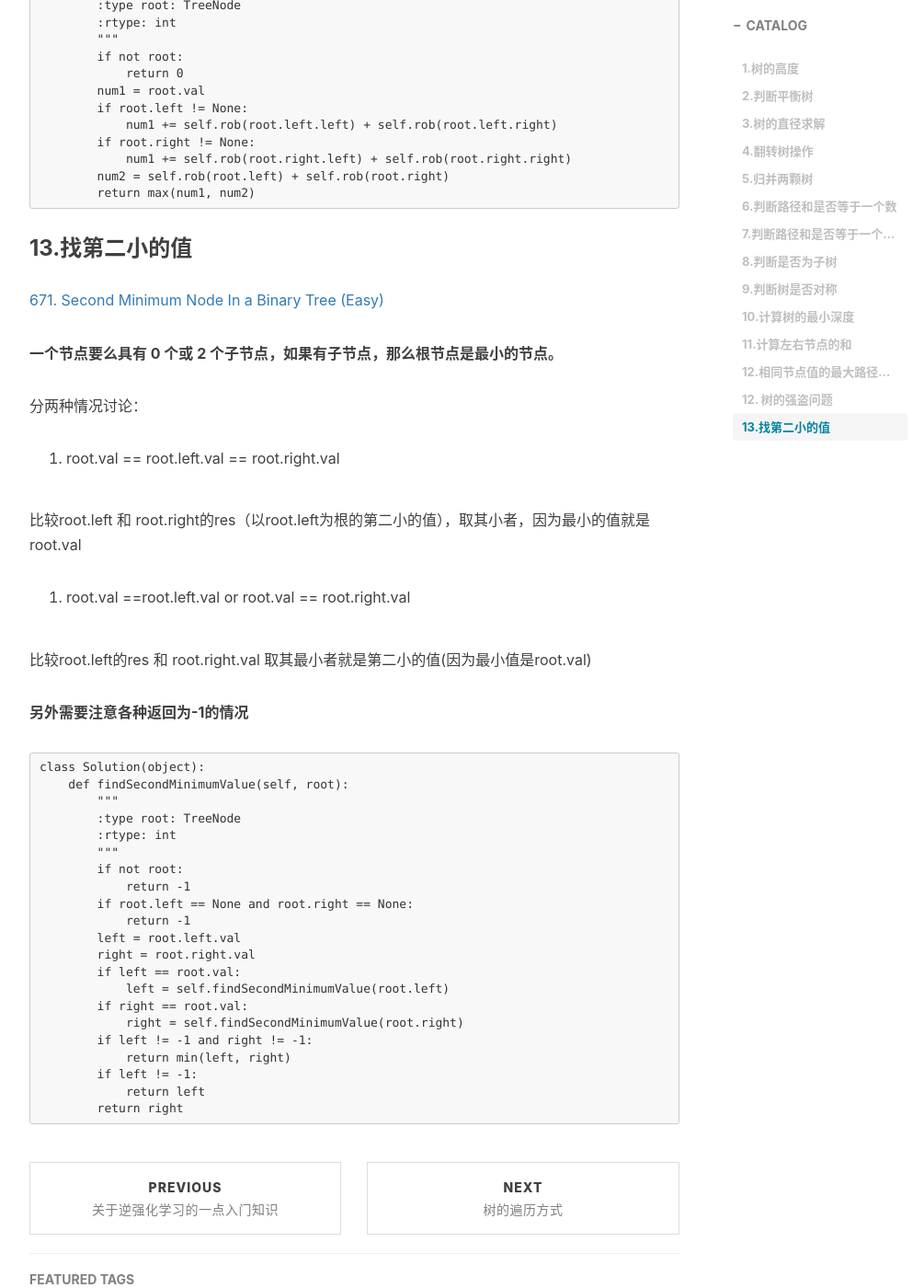
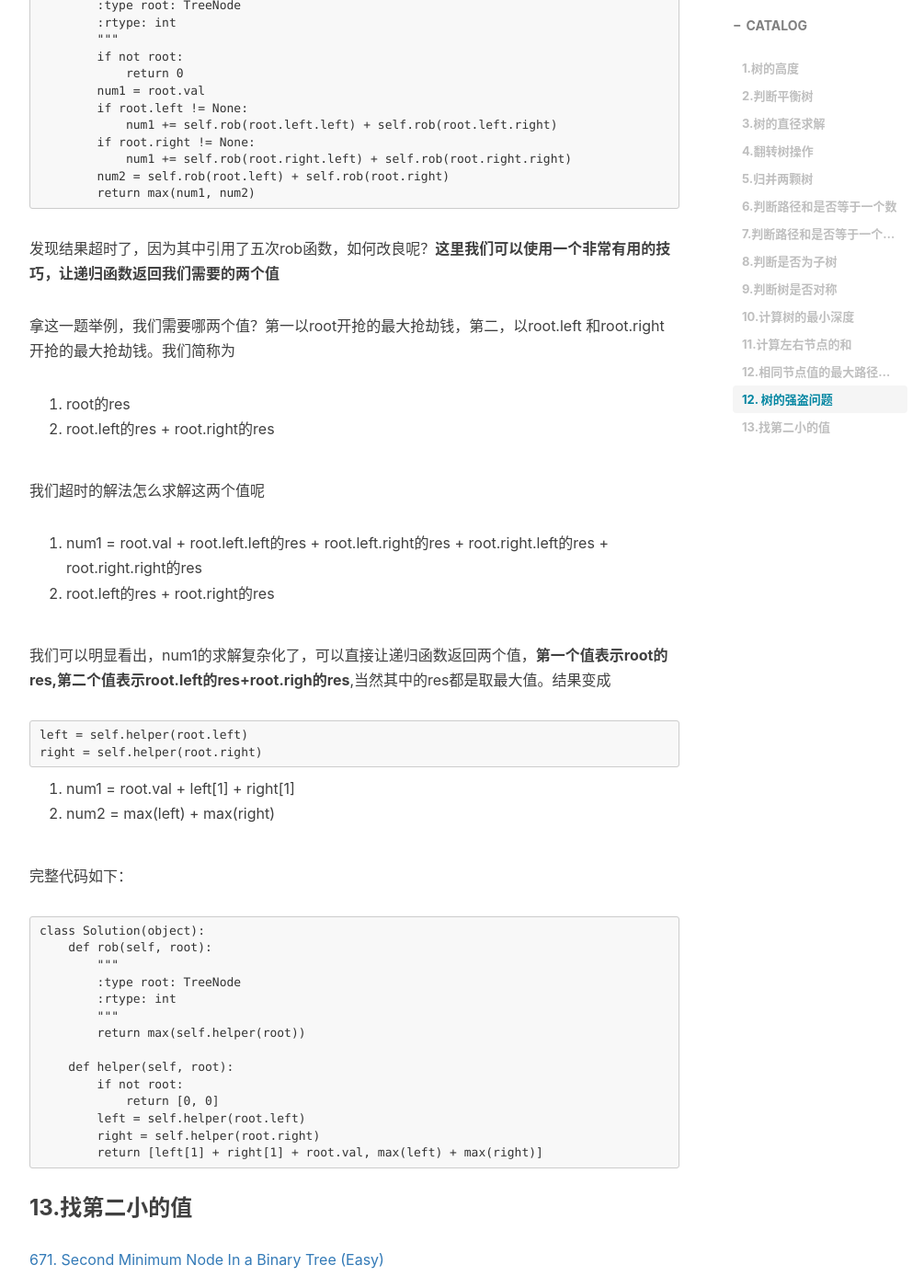
Before and after one commit to yuniler/yuniler.github.io, a Jekyll site: the page built from _posts/2018-12-27-关于LeetCode的一些关于递归方法的解答.md, in a window 1280 px wide and 1400 px high, scrolled down 11279 px. Shown: the whole window at 92% size, without its empty margins (233-1238 px from the left). Built offline with Jekyll 4.4.1, drawn with Linux system fonts in a browser that asks for light colours; nearby versions of some CDN libraries; comment, search, counter and statistics services are not loaded.

Commit message:
Update 2018-12-27-关于LeetCode的一些关于递归方法的解答.md

````diff
--- a/_posts/2018-12-27-关于LeetCode的一些关于递归方法的解答.md
+++ b/_posts/2018-12-27-关于LeetCode的一些关于递归方法的解答.md
@@ -516,6 +516,46 @@ class Solution(object):
         return max(num1, num2)
 ```
 
+发现结果超时了，因为其中引用了五次rob函数，如何改良呢？**这里我们可以使用一个非常有用的技巧，让递归函数返回我们需要的两个值**
+
+拿这一题举例，我们需要哪两个值？第一以root开抢的最大抢劫钱，第二，以root.left 和root.right开抢的最大抢劫钱。我们简称为
+1. root的res
+2. root.left的res + root.right的res
+
+我们超时的解法怎么求解这两个值呢
+
+1. num1 = root.val + root.left.left的res + root.left.right的res + root.right.left的res + root.right.right的res
+2. root.left的res + root.right的res
+
+我们可以明显看出，num1的求解复杂化了，可以直接让递归函数返回两个值，**第一个值表示root的res,第二个值表示root.left的res+root.righ的res**,当然其中的res都是取最大值。结果变成
+
+```
+left = self.helper(root.left)
+right = self.helper(root.right)
+```
+
+1. num1 = root.val + left[1] + right[1]
+2. num2 = max(left) + max(right)
+
+完整代码如下：
+
+```
+class Solution(object):
+    def rob(self, root):
+        """
+        :type root: TreeNode
+        :rtype: int
+        """
+        return max(self.helper(root))
+
+    def helper(self, root):
+        if not root:
+            return [0, 0]
+        left = self.helper(root.left)
+        right = self.helper(root.right)
+        return [left[1] + right[1] + root.val, max(left) + max(right)]
+```
+
 ### 13.找第二小的值
 
 [671\. Second Minimum Node In a Binary Tree (Easy)](https://leetcode.com/problems/second-minimum-node-in-a-binary-tree/description/)
````
